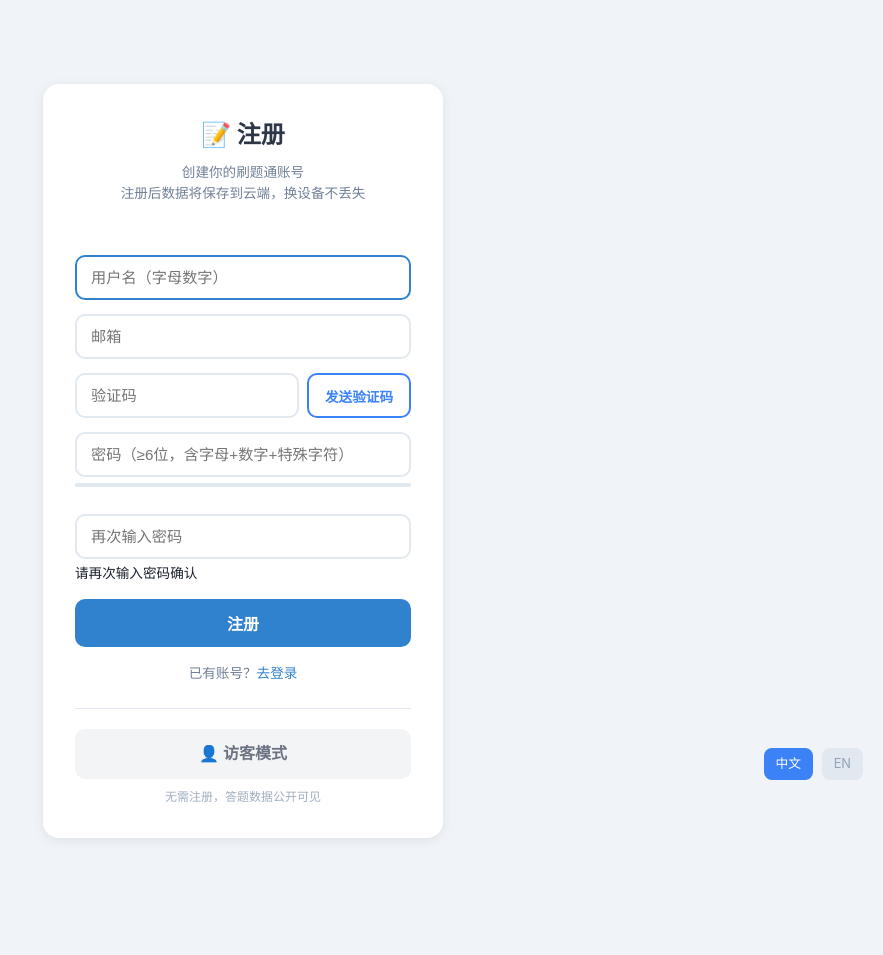
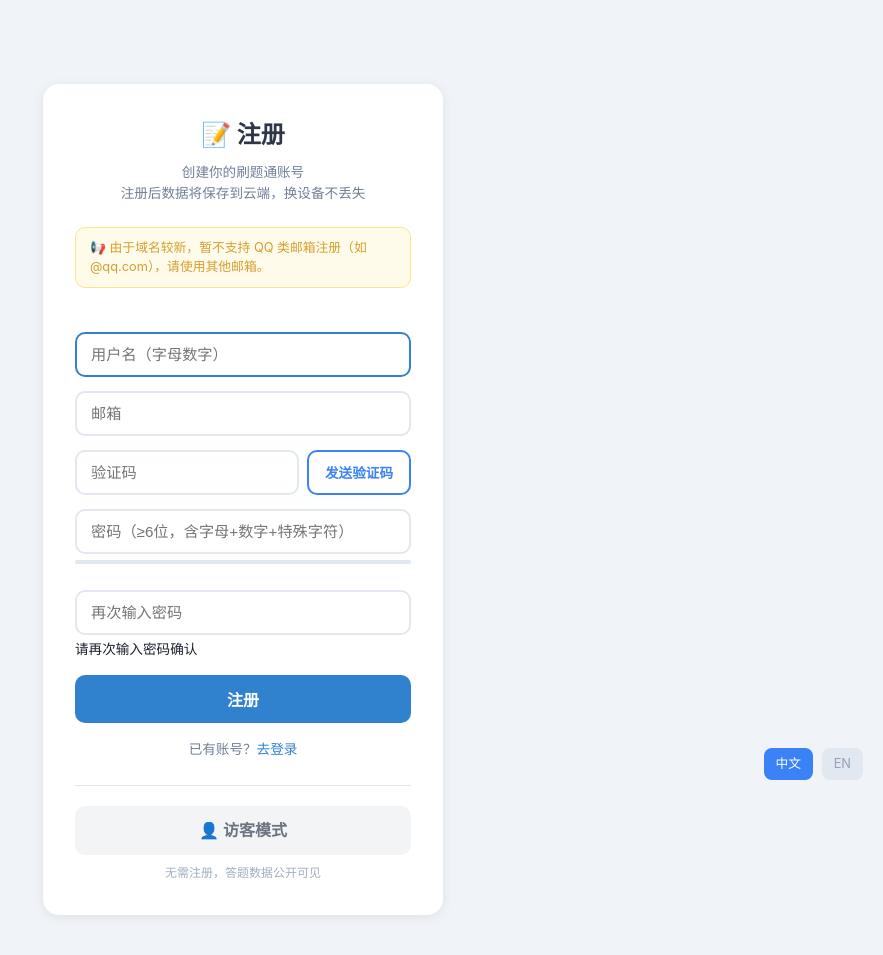
Before and after one commit to PengjinHao-cell/Quiz-App, a Flask app: page /register in a window 1280 px wide. Shown: the top 955 px of the page, without its empty margins (397-1280 px from the left). Before the commit the page ends 838 px from the top, so only its background shows below. Run offline with Flask 3, Linux system fonts and the light colour scheme.

Commit message:
feat: 注册页域名公告

```diff
--- a/templates/register.html
+++ b/templates/register.html
@@ -36,6 +36,12 @@
         <div class="auth-wrap">
             <h1>📝 {% if lang == 'en' %}Register{% else %}注册{% endif %}</h1>
             <p>{% if lang == 'en' %}Create your Quiz Master account<br>Your data will be saved to the cloud.{% else %}创建你的刷题通账号<br>注册后数据将保存到云端，换设备不丢失{% endif %}</p>
+
+            <!-- 域名公告 -->
+            <div class="auth-error" style="color:#d69e2e;background:#fffbeb;border:1px solid #fde68a;border-radius:10px;padding:10px 14px;margin-bottom:16px;font-size:0.8rem;text-align:left;line-height:1.5;">
+                📢 {% if lang == 'en' %}Due to the domain being newly registered, QQ-based emails (e.g. @qq.com) may not receive verification codes. Please use other email addresses.{% else %}由于域名较新，暂不支持 QQ 类邮箱注册（如 @qq.com），请使用其他邮箱。{% endif %}
+            </div>
+
             <div class="auth-error" id="auth-error"></div>
             <input type="text" class="auth-field" id="username" placeholder="{% if lang == 'en' %}Username (letters & numbers){% else %}用户名（字母数字）{% endif %}" autocomplete="username" autofocus>
             <input type="email" class="auth-field" id="email" placeholder="{% if lang == 'en' %}Email{% else %}邮箱{% endif %}" autocomplete="email">
```
